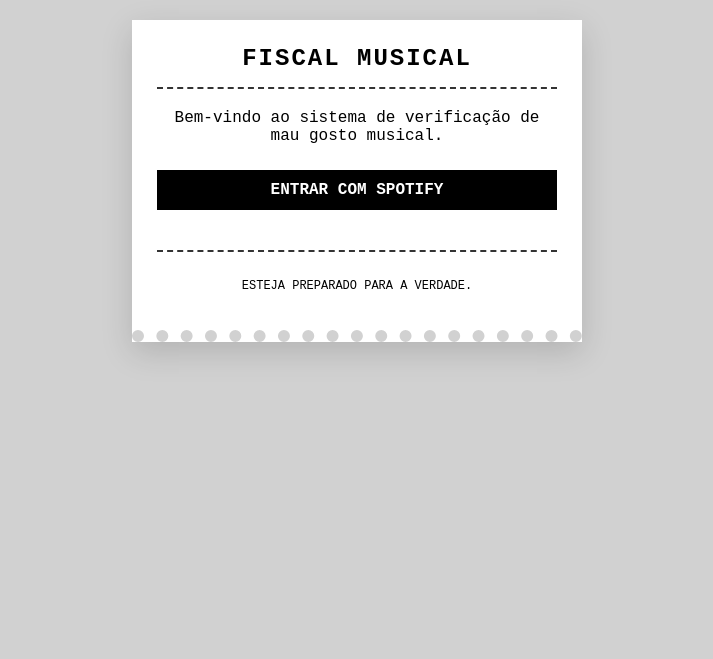
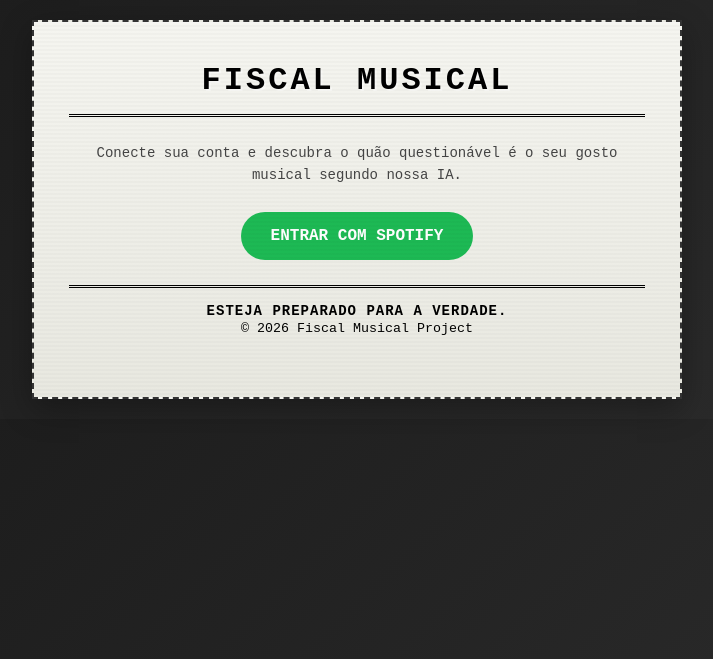
Before and after one commit to jftigre/FiscalMusical, a Flask app: page / in a window 1280 px wide. Shown: the top 659 px of the page, without its empty margins (283-996 px from the left). Run offline with Flask 3, Linux system fonts and the light colour scheme.

Commit message:
refatoração do projeto

```diff
--- a/app.py
+++ b/app.py
@@ -67,9 +67,10 @@ def analisar():
         Sua tarefa:
         1. Comece com um apelido ofensivo para o gosto do usuário (ex: "O Caso do Cidadão Indeciso").
         2. Escreva o laudo em um parágrafo, dedicando trechos para cada artista e depois outro parágrafo dedicado às músicas
-        3. Use um humor que misture referências de 'tiozão do rock' com 'jovem sommelier de indie' e um usuário do Twitter que tem humor de memes
-        4. Use negrito (**) em palavras-chave para dar ênfase.
+        3. Use um humor que misture referências de 'tiozão' com 'jovem sommelier de indie' e um usuário do Twitter que tem humor de memes
         5. Seja direto: não passe de 4 ou 5 frases. Termine com uma frase de efeito.
+        6. Use parágrafos curtos para facilitar a leitura no recibo.
+        7. Não use introduções como 'Aqui está o seu laudo', vá direto para o insulto.
         """
 
         resposta_ia = gemini_client.models.generate_content(
@@ -77,10 +78,12 @@ def analisar():
             contents=prompt_sistema
         )
 
+        laudo_texto = resposta_ia.text.replace('\n', '<br>')
+
         return render_template('resultado.html',
-                               artistas=nomes_artistas,
-                               musicas=nomes_musicas,
-                               laudo=resposta_ia.text)
+                                    artistas=nomes_artistas,
+                                    musicas=nomes_musicas,
+                                    laudo=laudo_texto)
 
     except Exception as e:
         return f"<h1>Erro na Análise</h1><p>Detalhes: {e}</p>"
--- a/static/style.css
+++ b/static/style.css
@@ -1,89 +1,246 @@
-/* static/style.css */
+* {
+    margin: 0;
+    padding: 0;
+    box-sizing: border-box;
+}
+
 body {
-    background-color: #d1d1d1;
     font-family: 'Courier New', Courier, monospace;
+    background: linear-gradient(135deg, #1a1a1a 0%, #2d2d2d 100%);
     display: flex;
     justify-content: center;
+    align-items: center;
     padding: 20px;
-    margin: 0;
 }
 
 .receipt {
-    background-color: #fff;
+    background: linear-gradient(to bottom, #f5f5f0 0%, #e8e8e0 100%);
     width: 100%;
-    max-width: 400px;
-    padding: 25px;
-    box-shadow: 0 10px 30px rgba(0,0,0,0.15);
-    border-bottom: 12px dotted #d1d1d1; /* Efeito de picote */
+    max-width: 650px;
+    padding: 40px 35px;
+    border: 2px dashed #333;
+    box-shadow:
+        0 10px 30px rgba(0, 0, 0, 0.3),
+        inset 0 1px 0 rgba(255, 255, 255, 0.5);
+    position: relative;
+    animation: slideDown 0.6s ease-out;
+}
+
+@keyframes slideDown {
+    from {
+        opacity: 0;
+        transform: translateY(-30px);
+    }
+    to {
+        opacity: 1;
+        transform: translateY(0);
+    }
+}
+
+.receipt::before {
+    content: '';
+    position: absolute;
+    top: 0;
+    left: 0;
+    right: 0;
+    height: 100%;
+    background: repeating-linear-gradient(
+        0deg,
+        transparent,
+        transparent 2px,
+        rgba(0, 0, 0, 0.02) 2px,
+        rgba(0, 0, 0, 0.02) 4px
+    );
+    pointer-events: none;
 }
 
 .header {
     text-align: center;
-    border-bottom: 2px dashed #333;
+    border-bottom: 3px double #000;
     padding-bottom: 15px;
-    margin-bottom: 20px;
+    margin-bottom: 25px;
 }
 
 .header h1 {
-    font-size: 24px;
-    margin: 0;
-    letter-spacing: 2px;
+    font-size: 32px;
+    font-weight: bold;
+    letter-spacing: 3px;
+    color: #000;
+    text-shadow: 2px 2px 0 rgba(255, 255, 255, 0.5);
 }
 
 .section-title {
+    display: block;
+    font-size: 16px;
     font-weight: bold;
     text-transform: uppercase;
-    margin-top: 25px;
-    display: block;
-    border-bottom: 1px solid #eee;
-    font-size: 14px;
+    letter-spacing: 1px;
+    color: #000;
+    margin: 20px 0 10px 0;
+    padding-bottom: 5px;
+    border-bottom: 2px solid #000;
 }
 
 .artist-list {
     list-style: none;
-    padding: 0;
-    margin: 10px 0;
+    margin-bottom: 20px;
 }
 
 .artist-list li {
+    padding: 8px 0;
+    border-bottom: 1px dotted #666;
+    color: #222;
+    font-size: 14px;
     display: flex;
-    justify-content: space-between;
-    font-size: 13px;
-    margin-bottom: 4px;
+    align-items: center;
+}
+
+.artist-list li::before {
+    content: '►';
+    margin-right: 10px;
+    color: #000;
+    font-size: 10px;
+}
+
+.artist-list li:last-child {
+    border-bottom: none;
 }
 
 .laudo-box {
-    margin-top: 15px;
-    padding: 15px;
-    border: 1px solid #000;
-    background-color: #fcfcfc;
-    line-height: 1.6;
-    white-space: pre-wrap; /* Crucial para o texto da IA não bugar */
-    font-size: 14px;
-    font-style: italic;
+    background: #fff;
+    border: 2px solid #000;
+    padding: 20px;
+    margin: 15px 0 25px 0;
+    font-size: 16px;
+    line-height: 1.8;
+    color: #000;
+    box-shadow:
+        inset 0 2px 5px rgba(0, 0, 0, 0.1),
+        0 2px 5px rgba(0, 0, 0, 0.1);
+    position: relative;
+    font-style: normal;
+    text-align: justify;
+}
+
+.laudo-box strong, .laudo-box b {
+    color: #000;
+    padding: 0 2px;
+}
+
+.laudo-box::before {
+    content: '';
+    position: absolute;
+    top: 0;
+    left: 0;
+    right: 0;
+    bottom: 0;
+    background: repeating-linear-gradient(
+        0deg,
+        transparent,
+        transparent 20px,
+        rgba(0, 0, 0, 0.03) 20px,
+        rgba(0, 0, 0, 0.03) 21px
+    );
+    pointer-events: none;
 }
 
 .footer {
     text-align: center;
-    margin-top: 40px;
-    border-top: 2px dashed #333;
+    border-top: 3px double #000;
     padding-top: 15px;
-    font-size: 12px;
+    margin-top: 25px;
+    margin-bottom: 20px;
+}
+
+.footer p {
+    font-size: 14px;
+    font-weight: bold;
+    letter-spacing: 1px;
+    color: #000;
+    margin: 0;
 }
 
 .btn-voltar {
     display: block;
+    width: 100%;
+    padding: 15px;
+    font-family: 'Courier New', Courier, monospace;
+    font-size: 16px;
+    font-weight: bold;
     text-align: center;
-    margin-top: 25px;
     text-decoration: none;
-    color: #000;
-    border: 1px solid #000;
-    padding: 10px;
+    letter-spacing: 2px;
+    background-color: #000;
+    color: #fff;
+    border: 3px solid #000;
+    transition: all 0.3s ease;
+    cursor: pointer;
+}
+
+.btn-voltar:hover {
+    background-color: #222;
+    transform: translateY(-2px);
+    box-shadow: 0 5px 15px rgba(0, 0, 0, 0.3);
+}
+
+.btn-voltar:active {
+    transform: translateY(0);
+    box-shadow: 0 2px 5px rgba(0, 0, 0, 0.2);
+}
+
+@media (max-width: 500px) {
+    .receipt {
+        padding: 25px 20px;
+    }
+
+    .header h1 {
+        font-size: 26px;
+        letter-spacing: 2px;
+    }
+
+    .section-title {
+        font-size: 14px;
+    }
+
+    .artist-list li {
+        font-size: 13px;
+    }
+
+    .laudo-box {
+        padding: 15px;
+        font-size: 13px;
+    }
+
+    .btn-voltar {
+        font-size: 14px;
+        padding: 12px;
+    }
+}
+
+.content {
+    text-align: center;
+    margin: 20px 0;
+}
+
+.subtitle {
+    font-size: 14px;
+    color: #444;
+    line-height: 1.6;
+    margin-bottom: 25px;
+}
+
+.btn-principal {
+    display: inline-block;
+    background-color: #1DB954;
+    color: white;
+    padding: 15px 30px;
+    text-decoration: none;
     font-weight: bold;
+    border-radius: 50px;
     transition: 0.3s;
 }
 
-.btn-voltar:hover {
-    background-color: #000;
-    color: #fff;
+.btn-principal:hover {
+    background-color: #1ed760;
+    transform: scale(1.05);
 }
--- a/templates/index.html
+++ b/templates/index.html
@@ -2,19 +2,48 @@
 <html lang="pt-BR">
 <head>
     <meta charset="UTF-8">
+    <meta name="viewport" content="width=device-width, initial-scale=1.0">
     <link rel="stylesheet" href="{{ url_for('static', filename='style.css') }}">
     <title>Fiscal Musical</title>
 </head>
 <body>
-    <div class="receipt">
-        <div class="header">
+
+    <main class="receipt">
+        <header class="header">
             <h1>FISCAL MUSICAL</h1>
-        </div>
-        <p style="text-align: center;">Bem-vindo ao sistema de verificação de mau gosto musical.</p>
-        <a href="/login" class="btn-voltar" style="background-color: #000; color: #fff;">ENTRAR COM SPOTIFY</a>
-        <div class="footer">
+        </header>
+
+        <section class="content">
+            <p class="subtitle">
+                Conecte sua conta e descubra o quão questionável é o seu gosto musical segundo nossa IA.
+            </p>
+
+            <div class="action-area">
+                <a href="/login" class="btn-principal" id="login-btn" onclick="loading()">
+                    ENTRAR COM SPOTIFY
+                </a>
+
+                <div id="loading-msg" style="display:none; margin-top: 20px;">
+                    <p style="font-weight: bold; color: #1DB954; margin: 0;">⏳ ANÁLISE EM ANDAMENTO...</p>
+                    <small style="color: #666; display: block; margin-top: 5px;">
+                        Isso pode levar alguns segundos, não atualize a página.
+                    </small>
+                </div>
+            </div>
+        </section>
+
+        <footer class="footer">
             <p>ESTEJA PREPARADO PARA A VERDADE.</p>
-        </div>
-    </div>
+            <small>© 2026 Fiscal Musical Project</small>
+        </footer>
+    </main>
+
+    <script>
+        function loading() {
+            document.getElementById('login-btn').style.display = 'none';
+            document.getElementById('loading-msg').style.display = 'block';
+        }
+    </script>
+
 </body>
 </html>
```
Also changed, not shown: templates/resultado.html (+3 -5 lines).
